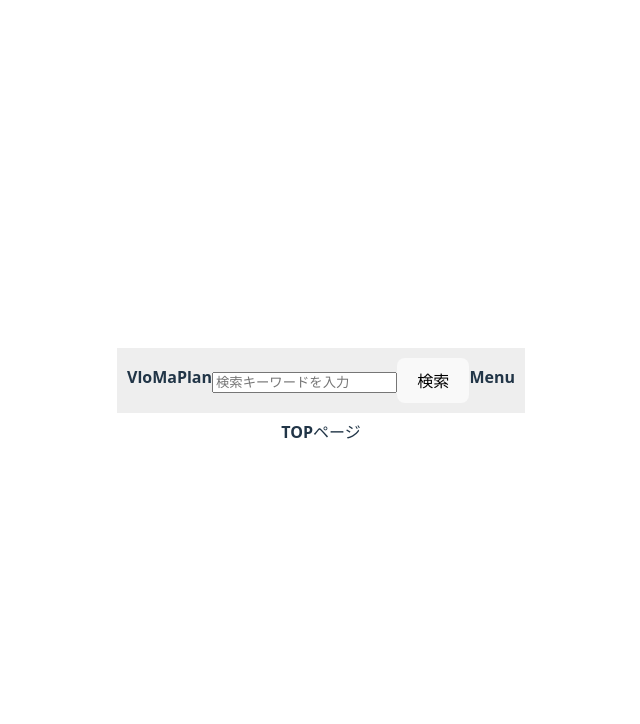
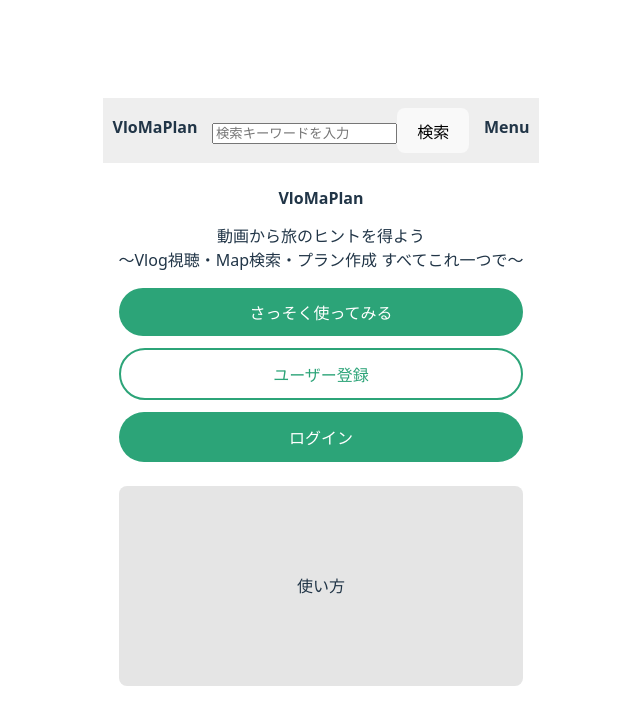
Before and after one commit to momomouse-hub/vlomaplan, a React (Vite) app in the folder front/: page / in a window 1280 px wide. Shown: the top 724 px of the page, without its empty margins (319-959 px from the left). Built offline with nearby package versions, Linux system fonts and the light colour scheme; no server answers.

Commit message:
feat(front): add identity api and TopPage start flow

```diff
--- /dev/null
+++ b/front/src/api/identity.js
@@ -0,0 +1,14 @@
+import { apiFetch } from "./client";
+const base = import.meta.env.VITE_API_BASE_URL || "";
+
+export async function fetchIdentity() {
+  const res = await apiFetch(`${base}/api/identity`);
+  if (!res.ok) throw new Error("identity failed");
+  return res.json();
+}
+
+export async function ensureVisitor() {
+  const existing = localStorage.getItem("visitor_token");
+  if (existing) return { token: existing };
+  return fetchIdentity();
+}
--- a/front/src/pages/TopPage.jsx
+++ b/front/src/pages/TopPage.jsx
@@ -1,6 +1,68 @@
+import { useState } from "react";
+import { useNavigate } from "react-router-dom";
+import { ensureVisitor } from "../api/identity";
+
 const TopPage = () => {
+  const navigate = useNavigate();
+  const [loading, setLoading] = useState(false);
+
+  const handleStart = async () => {
+      try {
+          setLoading(true);
+          await ensureVisitor();
+          navigate("/home", { replace: true });
+      } catch (e) {
+          console.error(e);
+          alert("初期化に失敗しました。ネットワークを確認してください。");
+      } finally {
+          setLoading(false);
+      }
+  };
+
   return (
-    <h1>TOPページ</h1>
+    <main style={{ maxWidth: 420, margin: "0 auto", padding: 16 }}>
+      <h1 style={{ textAlign: "center" }}>VloMaPlan</h1>
+      <p style={{ textAlign: "center" }}>
+        動画から旅のヒントを得よう<br/>〜Vlog視聴・Map検索・プラン作成 すべてこれ一つで〜
+      </p>
+
+      <button
+        onClick={handleStart}
+        disabled={loading}
+        style={{
+        width: "100%", padding: "12px 16px", borderRadius: 9999,
+        border: "none", background: "#2CA478", color: "#fff", fontWeight: 700
+        }}
+      >
+        {loading ? "はじめています…" : "さっそく使ってみる"}
+      </button>
+
+      <button
+        style={{
+        width: "100%", padding: "12px 16px", borderRadius: 9999,
+        marginTop: 12, background: "transparent", color: "#2CA478",
+        border: "2px solid #2CA478", fontWeight: 700
+        }}
+        onClick={() => alert("（将来）ユーザー登録へ")}
+      >
+        ユーザー登録
+      </button>
+
+      <button
+        style={{
+        width: "100%", padding: "12px 16px", borderRadius: 9999,
+        marginTop: 12, background: "#2CA478", color: "#fff", fontWeight: 700
+        }}
+        onClick={() => alert("（将来）ログインへ")}
+      >
+        ログイン
+      </button>
+
+      <div style={{ marginTop: 24, height: 200, background: "#e5e5e5",
+                    borderRadius: 8, display: "grid", placeItems: "center" }}>
+          使い方
+      </div>
+    </main>
   )
 }
 
```
